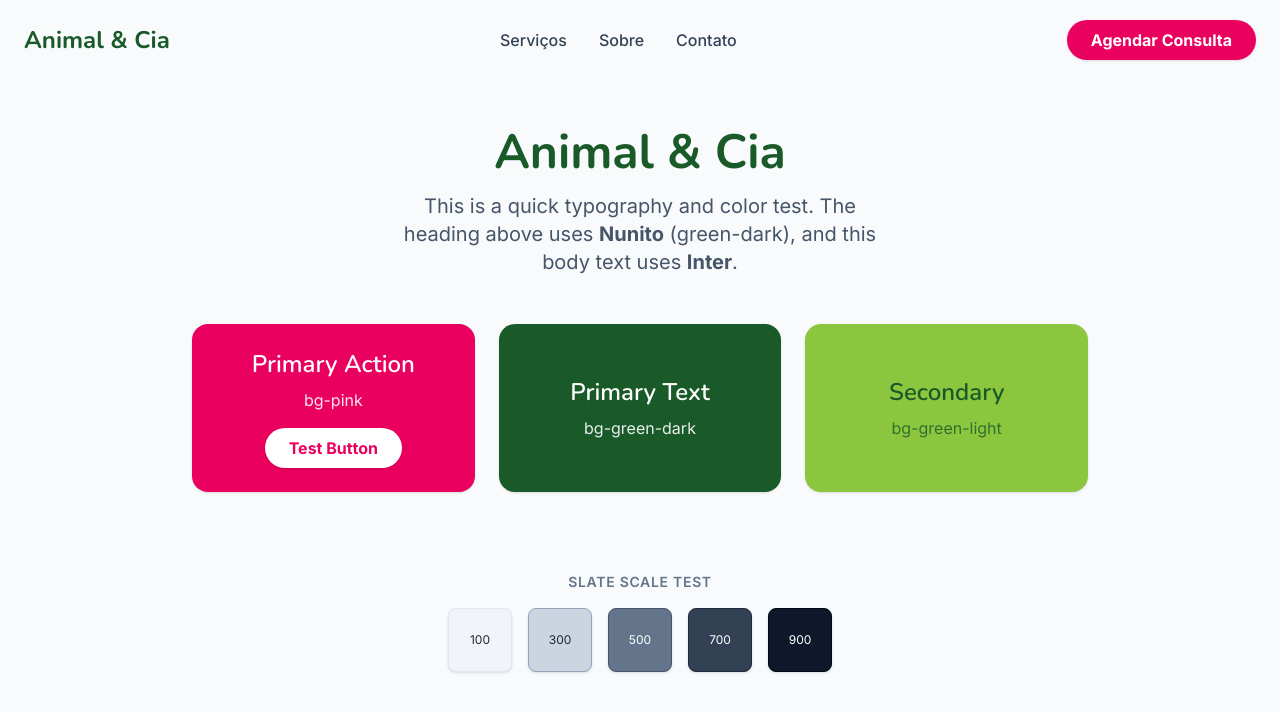
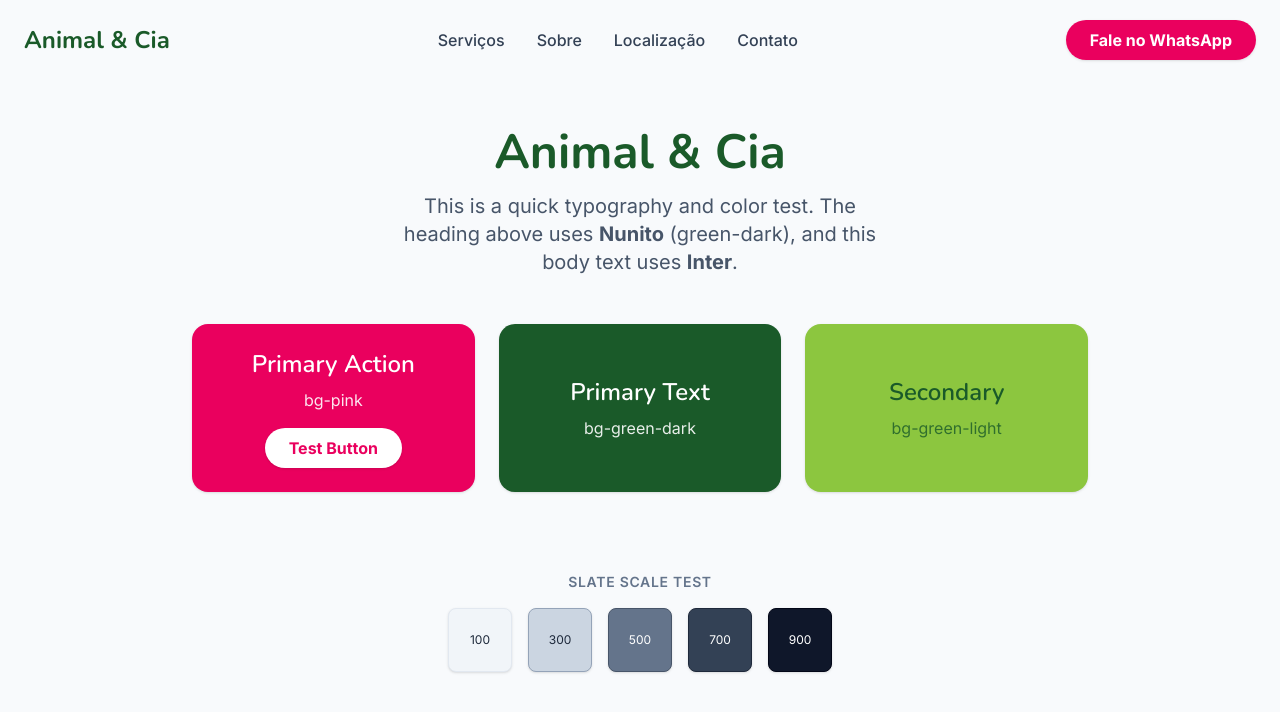
Before and after one commit to gsmansano/animal-e-cia, a Next.js app: page / in a window 1280 px wide. Shown: the top 712 px of the page. Built offline with nearby package versions, Linux system fonts and the light colour scheme.

Commit message:
docs: create ui specification and align header component

```diff
--- a/src/components/layout/Header.tsx
+++ b/src/components/layout/Header.tsx
@@ -18,6 +18,7 @@ export function Header() {
   const navLinks = [
     { label: 'Serviços', href: '#servicos' },
     { label: 'Sobre', href: '#sobre' },
+    { label: 'Localização', href: '#localizacao' },
     { label: 'Contato', href: '#contato' },
   ];
 
@@ -52,7 +53,7 @@ export function Header() {
             href="#contato"
             className="bg-pink text-white px-6 py-2.5 rounded-full font-bold shadow-sm hover:opacity-90 transition-opacity"
           >
-            Agendar Consulta
+            Fale no WhatsApp
           </Link>
         </div>
 
@@ -96,7 +97,7 @@ export function Header() {
               onClick={() => setIsMobileMenuOpen(false)}
               className="bg-pink text-white text-center px-6 py-3 rounded-full font-bold shadow-sm mt-4"
             >
-              Agendar Consulta
+              Fale no WhatsApp
             </Link>
           </nav>
         </div>
```
Also changed, not shown: .agent/ui-spec.md (added).
